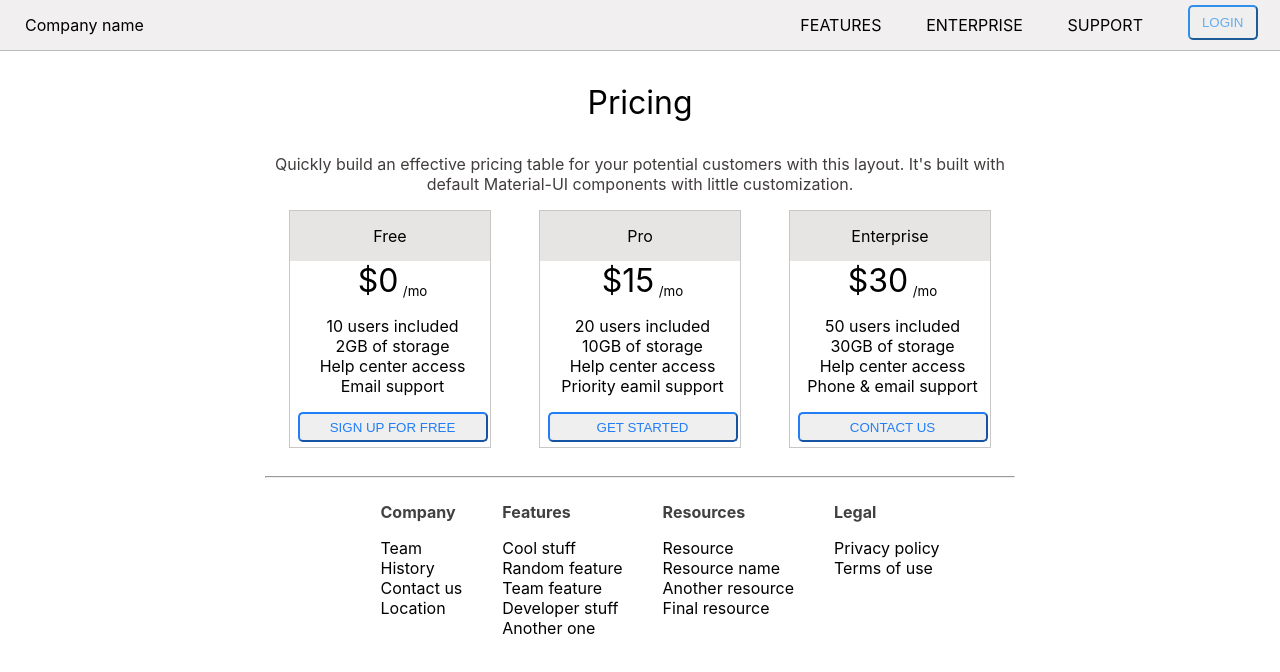
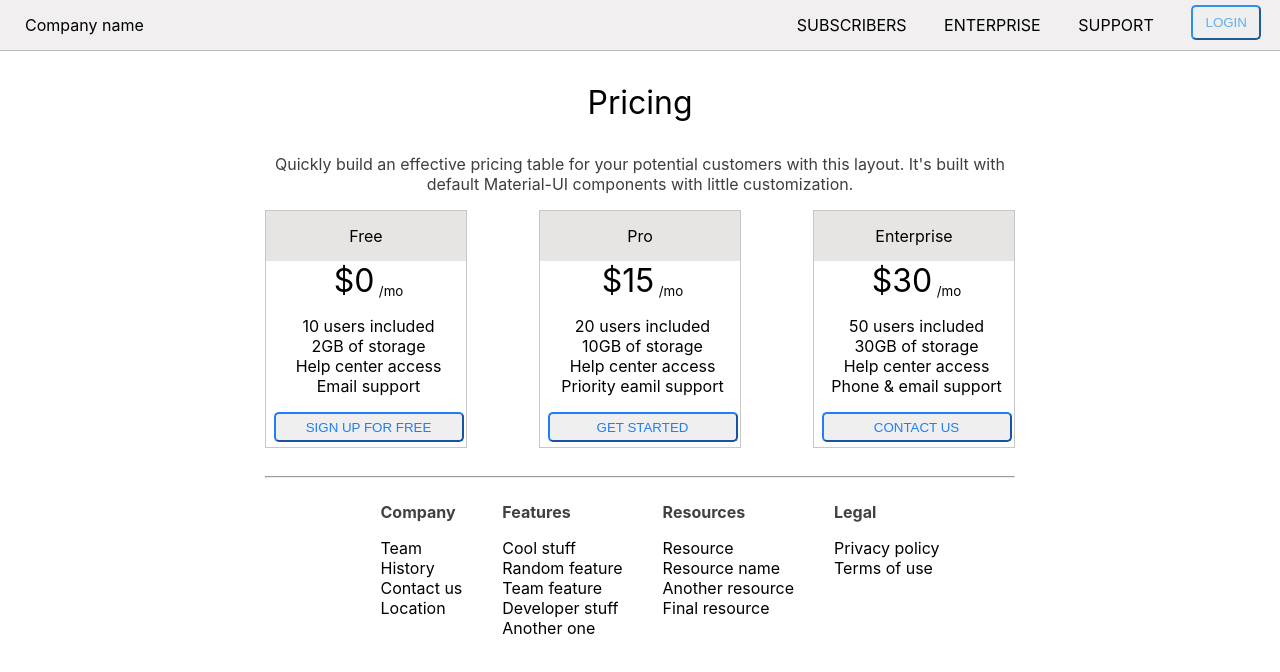
Before and after one commit to madhuvayya/React-UI, a React (Create React App) app: page / in a window 1280 px wide. Shown: the top 672 px of the page. Built offline with nearby package versions, Linux system fonts and the light colour scheme.

Commit message:
Added code to render subscribers list

```diff
--- a/src/App.js
+++ b/src/App.js
@@ -1,18 +1,10 @@
 import React from 'react';
-import Header from './components/Header'
-import Subscription from './components/Subscription'
-import Footer from './components/Footer'
+import Container from './components/Container'
 
 function App() {
   return (
     <div className="App">
-      <div id="container">
-        <Header />
-        <div class='sub-container'>
-          <Subscription />
-          <Footer />
-        </div>
-      </div>
+      <Container />
     </div>
   );
 }
--- /dev/null
+++ b/src/components/Container.js
@@ -0,0 +1,32 @@
+import React, { Component } from 'react'
+import Header from './Header'
+import Content from './Content'
+import Footer from './Footer'
+
+class Container extends Component {
+    constructor(){
+        super()
+        this.state={
+            component:'subscription'
+        }
+        this.updateComponent = this.updateComponent.bind(this);
+    }
+
+    updateComponent(){
+        this.setState({
+            component:'subscribers'
+        })
+    }
+
+    render() {
+        return  <div id="container">
+        <Header updateParent={this.updateComponent}/>
+        <div class='sub-container'>
+          <Content component={this.state.component}/>
+          <Footer />
+        </div>
+      </div>
+    }
+}
+
+export default Container
--- /dev/null
+++ b/src/components/Content.js
@@ -0,0 +1,20 @@
+import React, { Component } from 'react'
+import Subscribers from './Subscribers';
+import Subscription from './Subscription';
+
+class Content extends Component {
+
+    getRenderComponent(renderComponent) {
+        if (renderComponent == 'subscription')
+            return <Subscription />;
+        return <Subscribers />
+    }
+
+    render() {
+        return <div>
+                {this.getRenderComponent(this.props.component)}
+            </div>;
+    }
+}
+
+export default Content
--- a/src/components/Header.js
+++ b/src/components/Header.js
@@ -7,7 +7,7 @@ class Header extends Component {
             Company name
         </div>
         <div class="options">
-            <div><a href="#features">FEATURES</a></div>
+            <div><a onClick={this.props.updateParent}>SUBSCRIBERS</a></div>
             <div><a href="#enterprise">ENTERPRISE</a></div>
             <div><a href="#support">SUPPORT</a></div>
             <div><button class="login-button">LOGIN</button></div>
--- /dev/null
+++ b/src/components/Subscribers.js
@@ -0,0 +1,71 @@
+import React, { Component } from 'react'
+
+class Subscribers extends Component {
+
+    constructor(props){
+        super(props)
+        this.state = { subscribersList : [
+            {
+                name:'madhu',
+                mobileNumber:'768123456',
+                email:'madhu@gmail.com',
+                subscription:'Free'
+            },
+            {
+                name:'jayanth',
+                mobileNumber:'12345678',
+                email:'jayanth@gmail.com',
+                subscription:'Pro'
+            },
+            {
+                name:'trinath',
+                mobileNumber:'7689463464',
+                email:'tinath468@yahoo.com',
+                subscription:'Enterprise'
+            },
+            {
+                name:'tarun',
+                mobileNumber:'1563134564',
+                email:'tarun.123@gmail.com',
+                subscription:'Free'
+            }
+        ]}
+    }
+
+    getTableHeaders() {
+        let header = Object.keys(this.state.subscribersList[0])
+        console.log(header);
+        return header.map((key, index) => {
+            return <th key={index}>{key.toUpperCase()}</th>
+       })
+    }
+
+    getData() {
+        return this.state.subscribersList.map((subscriber, index) => {
+            const { name, mobileNumber, email, subscription } = subscriber //destructuring
+            return (
+               <tr key={email}>
+                  <td>{name}</td>
+                  <td>{mobileNumber}</td>
+                  <td>{email}</td>
+                  <td>{subscription}</td>
+               </tr>
+            )
+         })
+    }
+
+    render() {
+        return <div>
+                <h1 id='title'>Subsribers List</h1>
+                 <table class='subscribers'>
+                <tbody>
+                  <tr>{this.getTableHeaders()}</tr>
+                  {this.getData()}
+               </tbody>
+            </table>
+            <hr/>
+         </div>
+    }
+}
+
+export default Subscribers
--- a/src/css/style.css
+++ b/src/css/style.css
@@ -45,13 +45,13 @@ a {
     display: flex;
     flex-direction: column;
     align-items: center;
-    /* width: 600px; */
 }
 
 .subscription {
     text-align: center;
     width: 750px;
 }
+
 
 .text {
     color: rgb(66, 61, 61);
@@ -64,7 +64,7 @@ a {
 .pricing {
     display: flex;
     flex-direction: row;
-    justify-content: space-around;
+    justify-content: space-between;
 }
 
 .pricing-option {
@@ -116,7 +116,6 @@ button:hover {
 .footer{
     text-align: center;
     display: flex;
-    justify-content: fl ;
 }
 
 .footer-heading {
```
